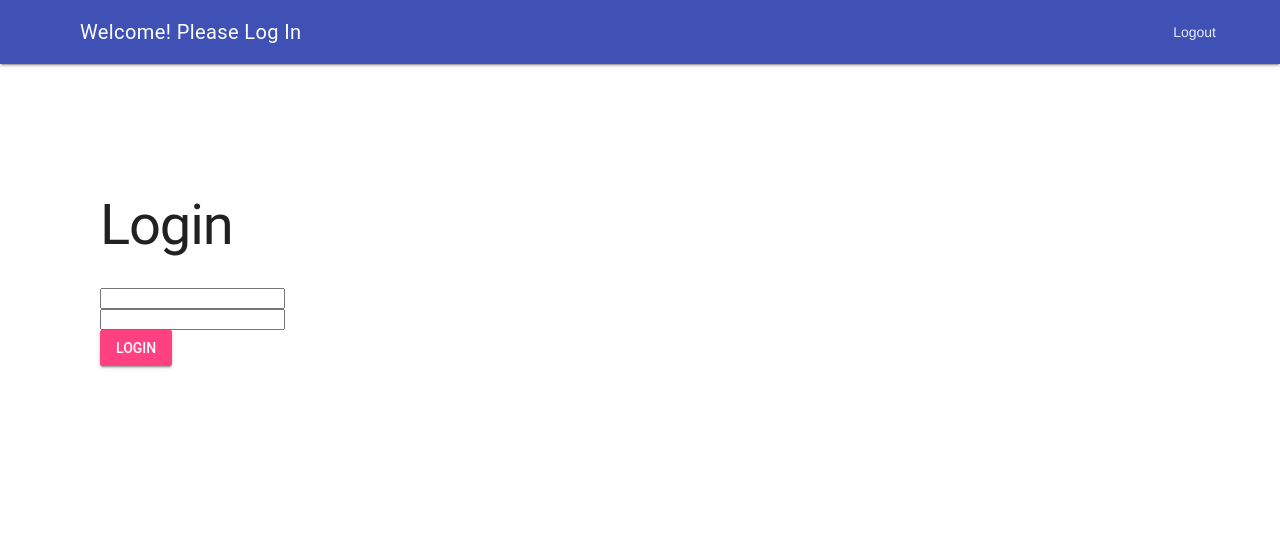
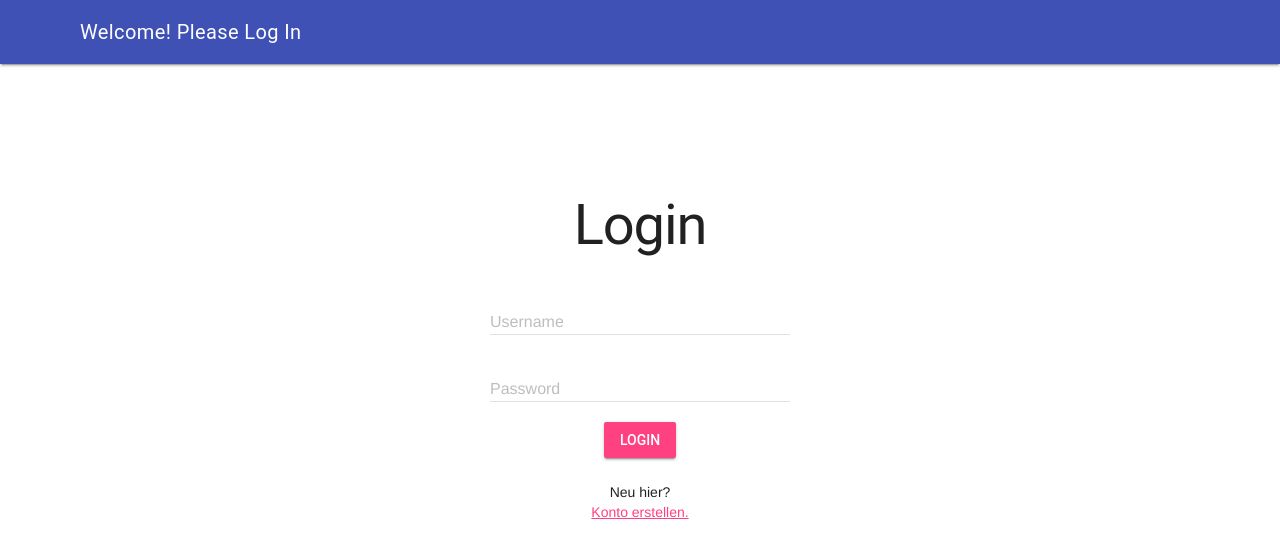
Before and after one commit to Jad134/Django-chatApp, a Django app: page /login/ in a window 1280 px wide. Shown: the top 558 px of the page. Run offline with Django 5.2, Linux system fonts and the light colour scheme.

Commit message:
register user

```diff
--- a/chat/templates/auth/login.html
+++ b/chat/templates/auth/login.html
@@ -1,18 +1,38 @@
 {% extends "base.html" %}
 {% block content %}
+{%load static %}
+<link rel="stylesheet" href="{% static 'css/login.css'%}">
+
+<section class="content">
     <h1>Login</h1>
 
     {% if wrongPassword %}
-<p>Benutzername oder Password ist falsch</p>
+    <p class="color-red">Benutzername oder Password ist falsch</p>
     {% endif %}
 
-<form action="/login/" method="POST">
+    <form class="form" action="/login/" method="POST">
         {% csrf_token %}
-    <div><input type="text" name="username"></div>
-    <div><input type="password" name="password" id=""></div>
+        <div class="input-container">
+            <div class="mdl-textfield mdl-js-textfield mdl-textfield--floating-label">
+                <input name="username" class="mdl-textfield__input" type="text" id="sample3">
+                <label class="mdl-textfield__label" for="sample3">Username</label>
+            </div>
+            <div class="mdl-textfield mdl-js-textfield mdl-textfield--floating-label">
+                <input name="password" class="mdl-textfield__input" type="password" id="sample3">
+                <label class="mdl-textfield__label" for="sample3">Password</label>
+            </div>
+        </div>
+
         <div><button class="mdl-button mdl-js-button mdl-button--raised mdl-js-ripple-effect mdl-button--accent">
                 Login
             </button></div>
+    </form>
 
-</form>
+    <div class="register-div">
+        <span>
+            Neu hier?
+        </span> <a href="/register">Konto erstellen.</a>
+    </div>
+</section>
+
 {% endblock%}
--- a/chat/views.py
+++ b/chat/views.py
@@ -1,3 +1,4 @@
+from django.db import IntegrityError
 from django.http import HttpResponseRedirect, JsonResponse
 from django.shortcuts import render
 from .models import Message, Chat
@@ -35,14 +36,18 @@ def login_view(request):
 
 def register_view(request):
   if request.method =='POST':
-    confirmPassword = request.POST.get('controllPassword')
     password = request.POST.get('createPassword')
-    if password == confirmPassword:
+    try:
      user = User.objects.create_user( username= request.POST.get('createUsername'),
      email= request.POST.get('createMail'),
      password= password)
-    else:
-     return render(request, 'register/register.html', {'notSimilarPassword': True})
+     return JsonResponse({'success': True, 'redirect_url': '/login/'})
+    except IntegrityError as e:
+            if 'UNIQUE constraint' in str(e):
+                return JsonResponse({'success': False, 'error': 'username_exists'})
+            return JsonResponse({'success': False, 'error': 'unknown_error'})
+    except Exception as e:
+            return JsonResponse({'success': False, 'error': str(e)})
   return render(request, 'register/register.html')
 
 def logout_view(request):
--- /dev/null
+++ b/static/css/login.css
@@ -0,0 +1,37 @@
+.content {
+    display: flex;
+    flex-direction: column;
+    justify-content: center;
+    align-items: center;
+}
+
+.input-container {
+    display: flex;
+    flex-direction: column;
+}
+
+.form {
+    display: contents;
+}
+
+.register-div {
+    display: flex;
+    flex-direction: column;
+    justify-content: center;
+    align-items: center;
+    margin-top: 24px;
+}
+
+.mdl-textfield__input {
+    cursor: pointer;
+}
+
+#notSimilarPassword {
+    display: none;
+    color: red;
+}
+
+#usernameExists {
+    display: none;
+    color: red;
+}
--- a/templates/base.html
+++ b/templates/base.html
@@ -31,7 +31,9 @@
                 <div class="mdl-layout-spacer"></div>
                 <!-- Navigation. We hide it in small screens. -->
                 <nav class="mdl-navigation mdl-layout--large-screen-only">
+                    {% if request.user.is_authenticated %}
                     <a class="mdl-navigation__link" href="/logOut">Logout</a>
+                    {%endif%}
                 </nav>
             </div>
         </header>
```
Also changed, not shown: chat/templates/register/register.html (+36 -14 lines), static/js/register.js (added, +61 -0 lines). Lines whose indentation alone changed are shown as unchanged.
